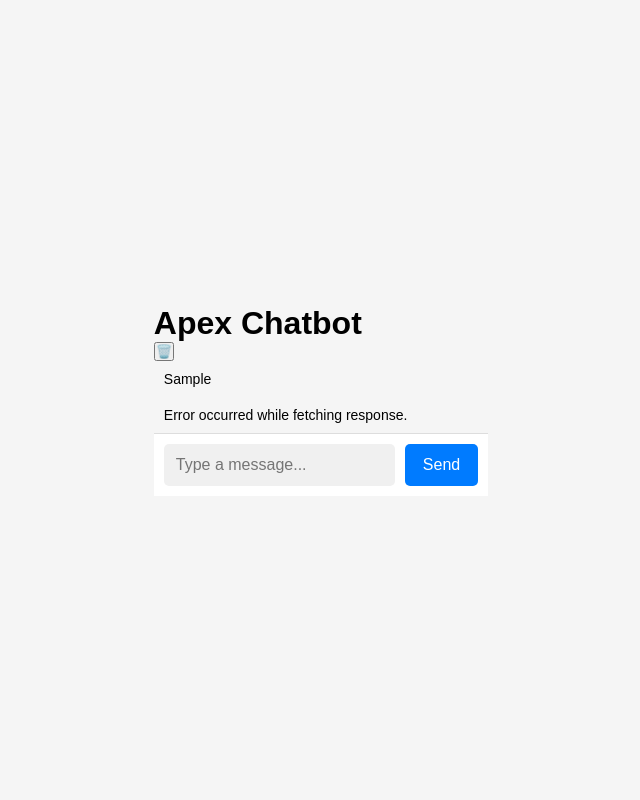
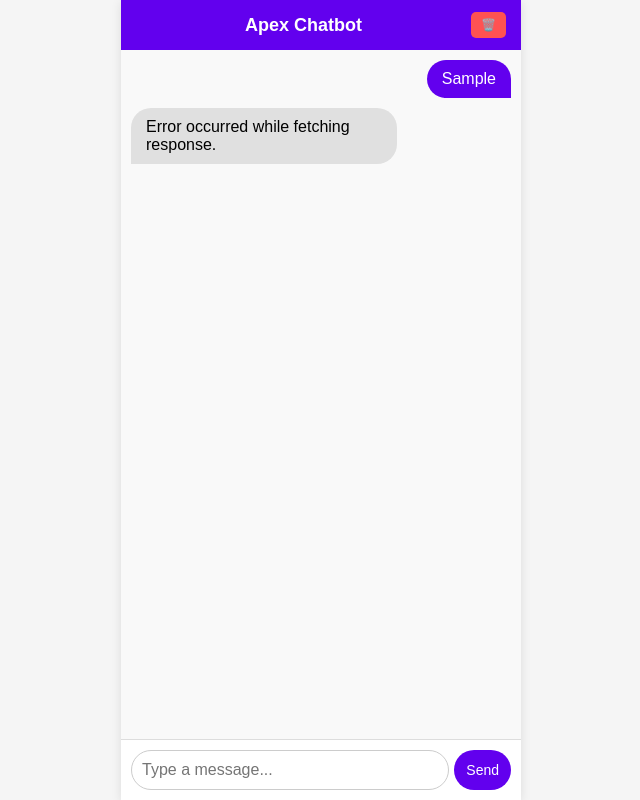
Before and after one commit to 007jbks/ChatApp, a plain HTML site: page index.html in a window 1280 px wide. Both pictures are taken after typing "Sample" into the empty fields and a click on the button "Send". Shown: the whole page, without its empty margins (319-959 px from the left). Drawn offline with Linux system fonts and the light colour scheme; no server answers.

Commit message:
Update style.css

```diff
--- a/style.css
+++ b/style.css
@@ -2,104 +2,123 @@
     margin: 0;
     padding: 0;
     box-sizing: border-box;
-    font-family: Arial, sans-serif;
 }
 
 body {
+    font-family: Arial, sans-serif;
+    background-color: #f5f5f5;
+    margin: 0;
+    padding: 0;
     display: flex;
+    align-items: center;
     justify-content: center;
-    align-items: center;
     height: 100vh;
-    background: #f5f5f5;
-}
-
-.container {
-    width: 100%;
-    max-width: 400px;
-    height: 90vh;
-    display: flex;
-    flex-direction: column;
-    background: white;
-    border-radius: 10px;
-    box-shadow: 0 4px 10px rgba(0, 0, 0, 0.2);
     overflow: hidden;
 }
 
-/* Chat Output */
-.chat-box {
+/* Chat Container - Mobile-sized */
+#chat-container {
+    width: 100%;
+    max-width: 400px; /* Keeps it like a phone screen */
+    height: 100vh; /* Full mobile screen */
+    background: white;
+    display: flex;
+    flex-direction: column;
+    border-radius: 0; /* No rounded corners for full-screen feel */
+    box-shadow: 0 2px 10px rgba(0, 0, 0, 0.1);
+    overflow: hidden;
+}
+
+/* Header inside the chat container */
+.header {
+    width: 100%;
+    background-color: #6200EE;
+    color: white;
+    display: flex;
+    justify-content: space-between;
+    align-items: center;
+    padding: 12px 15px;
+    box-shadow: 0 2px 5px rgba(0, 0, 0, 0.2);
+}
+
+.header h1 {
+    font-size: 18px;
+    flex-grow: 1;
+    text-align: center;
+}
+
+#clearChat {
+    background-color: #FF5252;
+    border: none;
+    padding: 6px 10px;
+    color: white;
+    font-size: 12px;
+    border-radius: 5px;
+    cursor: pointer;
+}
+
+/* Chat Output (Message Bubbles) */
+#output {
     flex: 1;
     overflow-y: auto;
-    padding: 15px;
+    padding: 10px;
     display: flex;
     flex-direction: column;
     gap: 10px;
+    background-color: #f9f9f9;
+    scroll-behavior: smooth;
 }
 
-/* Chat Bubbles */
-.message {
-    max-width: 80%;
-    padding: 10px;
-    border-radius: 15px;
+/* User Message (Right side) */
+.message.user {
+    align-self: flex-end;
+    background-color: #6200EE;
+    color: white;
+    padding: 10px 15px;
+    border-radius: 20px 20px 0 20px;
+    max-width: 70%;
     word-wrap: break-word;
-    font-size: 14px;
 }
 
-/* User Message */
-.user-message {
-    align-self: flex-end;
-    background: #007bff;
-    color: white;
-    border-bottom-right-radius: 0;
+/* Bot Message (Left side) */
+.message.bot {
+    align-self: flex-start;
+    background-color: #e0e0e0;
+    color: black;
+    padding: 10px 15px;
+    border-radius: 20px 20px 20px 0;
+    max-width: 70%;
+    word-wrap: break-word;
 }
 
-/* Bot Message */
-.bot-message {
-    align-self: flex-start;
-    background: #e0e0e0;
-    color: black;
-    border-bottom-left-radius: 0;
-}
-
-/* Input & Button */
+/* Chat Input */
 .input-container {
     display: flex;
     padding: 10px;
     border-top: 1px solid #ddd;
-    background: #fff;
+    background-color: white;
 }
 
 #in {
     flex: 1;
-    padding: 12px;
+    padding: 10px;
+    border: 1px solid #ccc;
+    border-radius: 20px;
     font-size: 16px;
-    border: none;
     outline: none;
-    border-radius: 5px;
-    background: #f0f0f0;
 }
 
 #go {
-    padding: 12px 18px;
-    font-size: 16px;
+    background-color: #6200EE;
     border: none;
-    outline: none;
-    background: #007bff;
+    padding: 10px 12px;
     color: white;
-    border-radius: 5px;
-    margin-left: 10px;
+    font-size: 14px;
+    border-radius: 20px;
     cursor: pointer;
-    transition: 0.3s;
+    margin-left: 5px;
 }
 
 #go:hover {
-    background: #0056b3;
+    background-color: #4B00C2;
 }
-
-/* Mobile Responsiveness */
-@media screen and (max-width: 600px) {
-    .container {
-        height: 100vh;
-        border-radius: 0;
-        max-width: 100%;
-    }
-}
```
